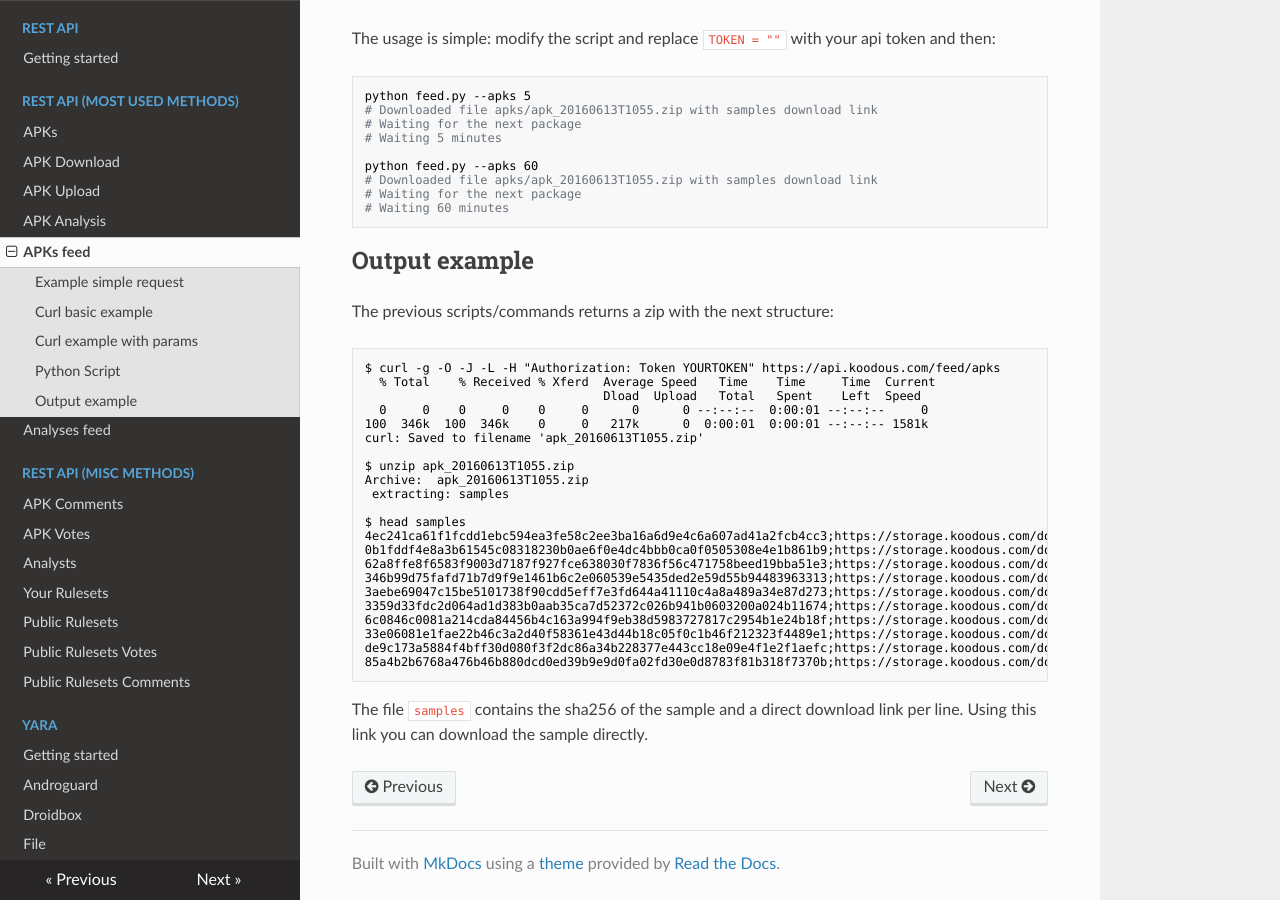
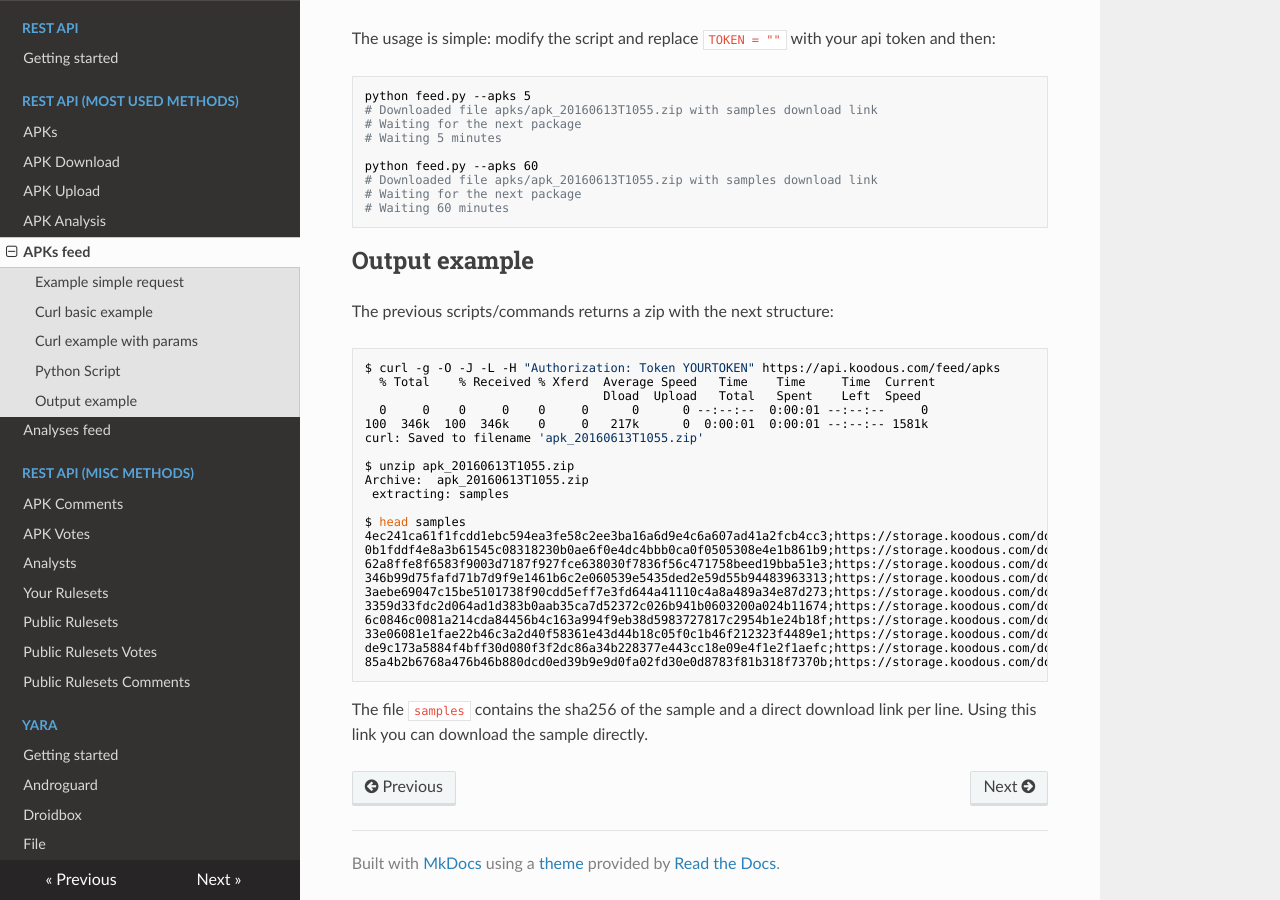
Before and after one commit to Koodous/docs.koodous.com, an MkDocs documentation site: the page built from docs/feed/apks.md, in a window 1280 px wide and 900 px high, scrolled down 1163 px. Built offline with MkDocs 1.6.1, drawn with Linux system fonts in a browser that asks for light colours; nearby versions of some CDN libraries; old or Windows-style settings are respelled for this version of MkDocs.

Commit message:
Change markdown style for block

````diff
--- a/docs/feed/apks.md
+++ b/docs/feed/apks.md
@@ -62,7 +62,7 @@ python feed.py --apks 60
 
 ## Output example
 The previous scripts/commands returns a zip with the next structure:
-```zsh
+```bash
 $ curl -g -O -J -L -H "Authorization: Token YOURTOKEN" https://api.koodous.com/feed/apks
   % Total    % Received % Xferd  Average Speed   Time    Time     Time  Current
                                  Dload  Upload   Total   Spent    Left  Speed
````
